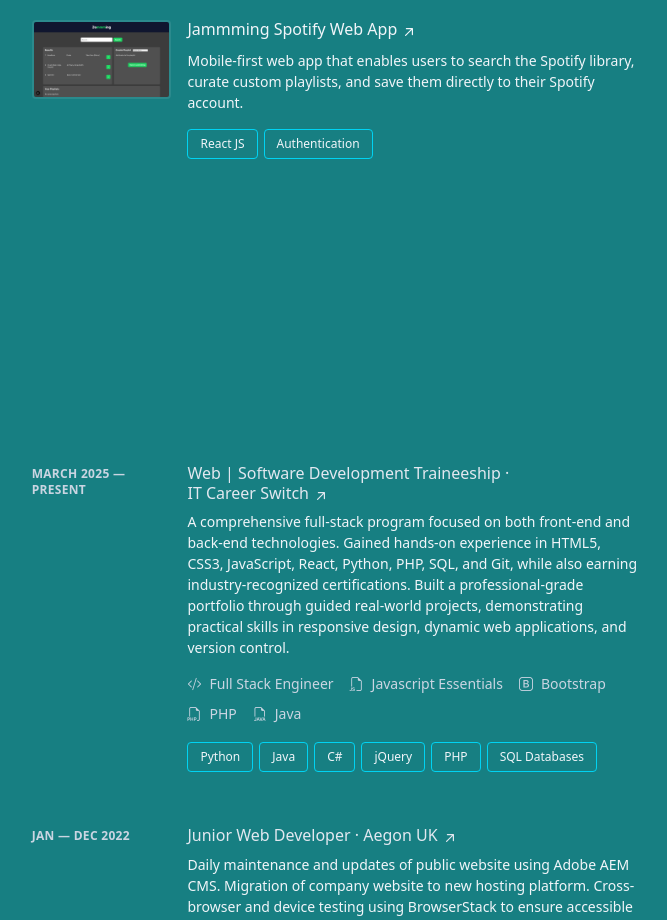
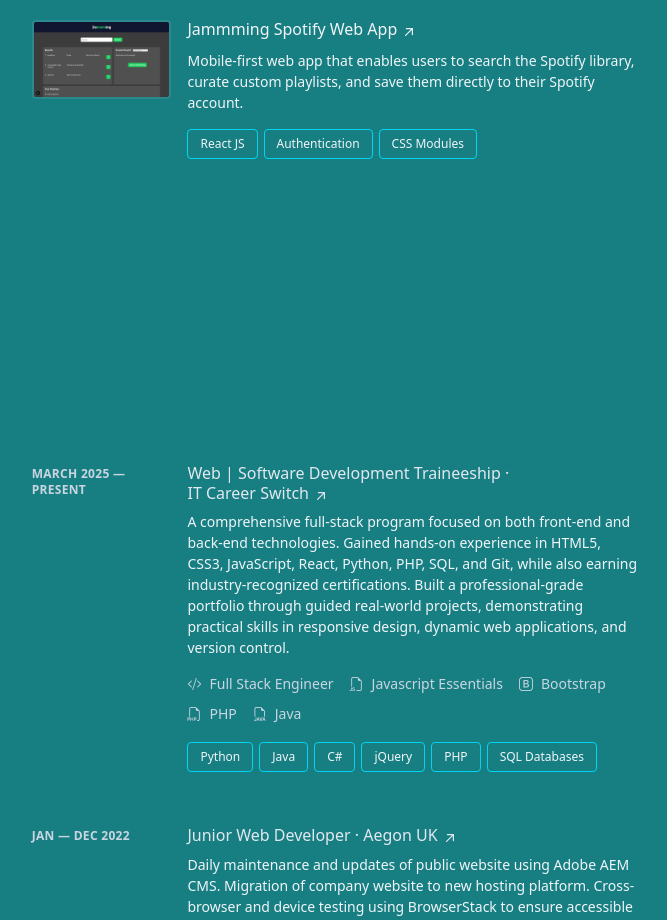
Before and after one commit to harold-hurst/personal-website, a Next.js app: page / in a window 1280 px wide. Shown: the part 940-1860 px from the top of the page, without its empty margins (593-1260 px from the left). Built offline with nearby package versions, Linux system fonts and the light colour scheme.

Commit message:
update environment variables

```diff
--- a/src/app/api/email/route.js
+++ b/src/app/api/email/route.js
@@ -1,7 +1,12 @@
 import { NextResponse } from 'next/server';
+
 import nodemailer from 'nodemailer';
 
 export async function POST(request) {
+
+  console.log('Received request to send email');
+  console.log('Request body:', request.body);
+
   const { email, name, message } = await request.json();
 
   const transport = nodemailer.createTransport({
@@ -15,7 +20,7 @@
   const mailOptions = {
     from: process.env.MY_EMAIL,
     to: process.env.MY_EMAIL,
-    // cc: email, // Uncomment to send a copy to the sender
+    cc: email, // Uncomment to send a copy to the sender
     subject: `Message from ${name} (${email})`,
     text: message,
   };
--- a/src/app/page.tsx
+++ b/src/app/page.tsx
@@ -517,6 +517,11 @@
                           Authentication
                         </div>
                       </li>
+                      <li className="mr-1.5 mt-2">
+                        <div className="border border-cyan-400 transition-all duration-300 px-3 rounded py-1 text-xs font-medium leading-5  ">
+                          CSS Modules
+                        </div>
+                      </li>
                     </ul>
                   </div>
 
--- a/src/components/EmailForm.js
+++ b/src/components/EmailForm.js
@@ -4,9 +4,15 @@
 import { sendEmail } from '@/utils/send-email';
 
 const EmailForm = () => {
+
   const { register, handleSubmit } = useForm();
 
   function onSubmit(data) {
+
+    // Call the sendEmail function with the form data
+    // This function should be defined in your utils/send-email.js file
+
+    console.log(data);
     sendEmail(data);
   }
 
--- a/src/utils/send-email.js
+++ b/src/utils/send-email.js
@@ -1,4 +1,6 @@
 export function sendEmail(data) {
+  console.log('Sending email with data:', data);
+
   const apiEndpoint = '/api/email';
 
   fetch(apiEndpoint, {
```
